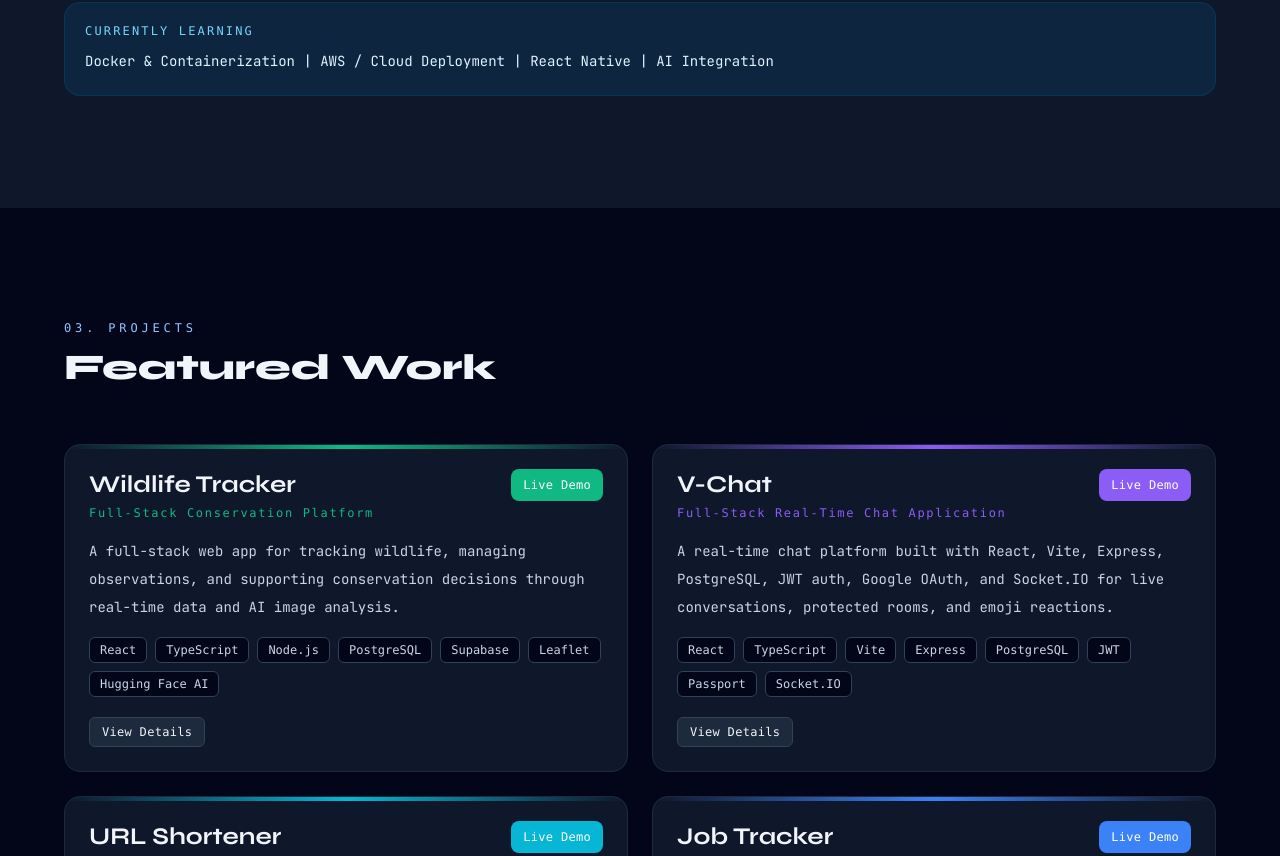
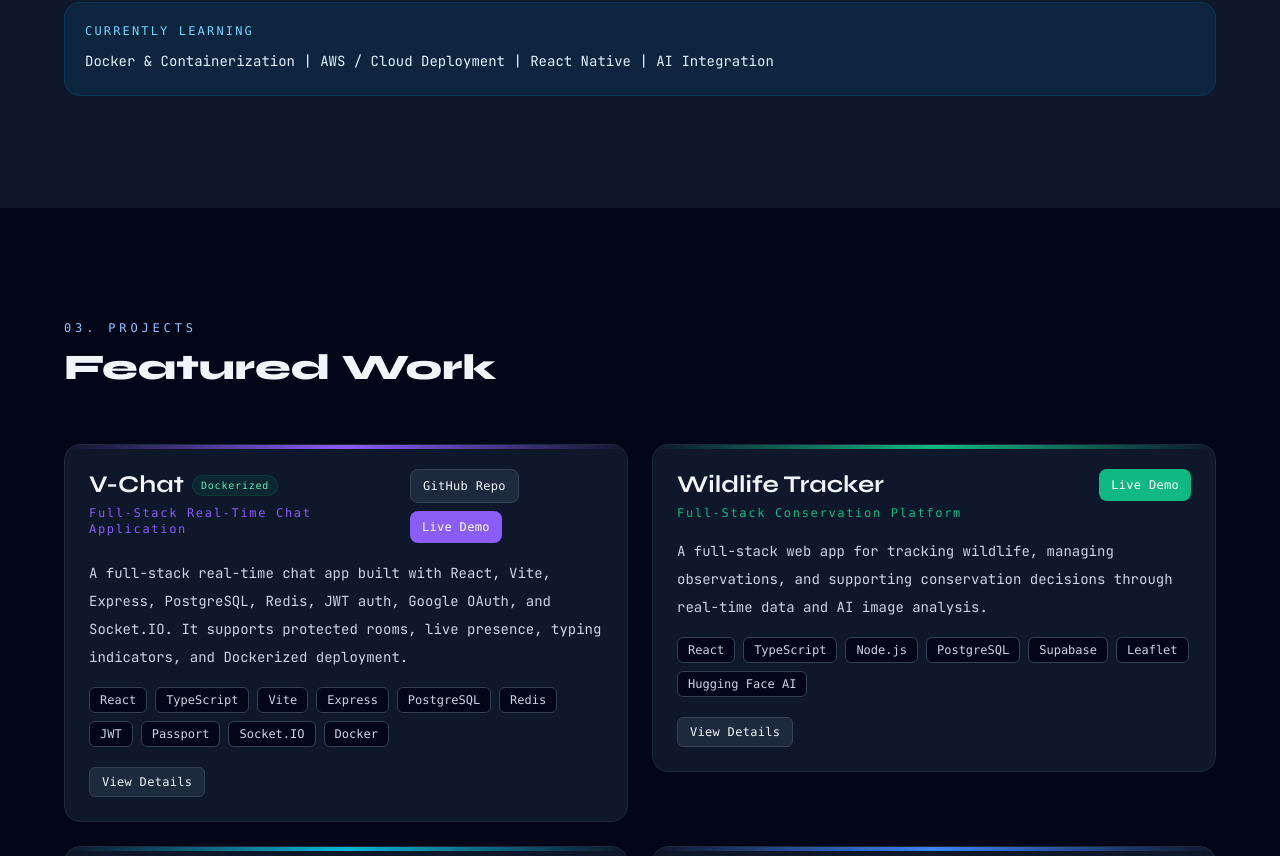
Before and after one commit to Kabzjose/joseph, a React (Vite) app: page / in a window 1280 px wide. Shown: the part 1944-2800 px from the top of the page. Built offline with nearby package versions, Linux system fonts and the light colour scheme.

Commit message:
updated portfolio

```diff
--- a/src/components/Projects.jsx
+++ b/src/components/Projects.jsx
@@ -18,6 +18,7 @@ export default function Projects() {
         <div className="grid gap-6 md:grid-cols-2">
           {PROJECTS.map((project, index) => {
             const isOpen = index === activeIndex;
+            const isDockerized = project.tech.includes("Docker");
 
             return (
               <FadeIn key={project.title} delay={index * 0.08}>
@@ -32,11 +33,29 @@ export default function Projects() {
 
                   <div className="flex items-start justify-between gap-4">
                     <div>
+                      <div className="flex flex-wrap items-center gap-2">
                         <h3 className="font-[Syne] text-2xl font-bold text-slate-900 dark:text-slate-100">{project.title}</h3>
+                        {isDockerized && (
+                          <span className="rounded-full border border-emerald-300 bg-emerald-100 px-2 py-0.5 font-mono text-[10px] tracking-[0.08em] text-emerald-800 dark:border-emerald-900/50 dark:bg-emerald-500/10 dark:text-emerald-300">
+                            Dockerized
+                          </span>
+                        )}
+                      </div>
                       <p className="mt-1 font-mono text-xs tracking-[0.14em]" style={{ color: project.color }}>
                         {project.tagline}
                       </p>
                     </div>
+                    <div className="flex flex-wrap items-center gap-2">
+                      {project.repo && (
+                        <a
+                          href={project.repo}
+                          target="_blank"
+                          rel="noreferrer"
+                          className="rounded-lg border border-slate-300 bg-white px-3 py-2 font-mono text-xs tracking-wide text-slate-800 transition hover:border-slate-400 hover:bg-slate-50 dark:border-slate-700 dark:bg-slate-800 dark:text-slate-100 dark:hover:bg-slate-700"
+                        >
+                          GitHub Repo
+                        </a>
+                      )}
                       <a
                         href={project.live}
                         target="_blank"
@@ -46,6 +65,7 @@ export default function Projects() {
                       >
                         Live Demo
                       </a>
+                    </div>
                   </div>
 
                   <p className="mt-4 text-sm leading-7 text-slate-800 dark:text-slate-300">{project.description}</p>
--- a/src/data/portfolioData.js
+++ b/src/data/portfolioData.js
@@ -2,14 +2,27 @@ export const NAV_LINKS = ["About", "Skills", "Projects", "Experience", "Contact"
 
 export const SKILLS = {
   Frontend: ["React", "TypeScript", "Vite", "Tailwind CSS","Bootstrap", "React Router", "HTML5", "CSS3"],
-  Backend: ["Node.js", "Express.js", "REST APIs", "JWT Auth", "Nodemailer", "Bcrypt", "Joi"],
-  Databases: ["PostgreSQL", "MongoDB", "Supabase", "Neon DB", "SQL"],
+  Backend: ["Node.js", "Express.js", "REST APIs", "JWT Auth", "Passport", "Nodemailer", "Bcrypt", "Joi"],
+  Databases: ["PostgreSQL", "Redis", "MongoDB", "Supabase", "Neon DB", "SQL"],
   "Tools & Platforms": ["Git", "GitHub", "Linux", "Docker", "Vercel", "Render", "AWS","Postman"],
   "UI/UX": ["Figma", "Responsive Design", "AOS Animations", "Component Design"],
 };
 
 export const PROJECTS = [
+
   {
+    title: "V-Chat",
+    tagline: "Full-Stack Real-Time Chat Application",
+    description:
+      "A full-stack real-time chat app built with React, Vite, Express, PostgreSQL, Redis, JWT auth, Google OAuth, and Socket.IO. It supports protected rooms, live presence, typing indicators, and Dockerized deployment.",
+    tech: ["React", "TypeScript", "Vite", "Express", "PostgreSQL", "Redis", "JWT", "Passport", "Socket.IO", "Docker"],
+    live: "https://v-chat-smoky.vercel.app/",
+    api: "https://v-chat-l3gp.onrender.com/",
+    repo: "https://github.com/kabzjose/v-chat",
+    features: ["JWT Authentication", "Google OAuth + Passport Sessions", "Real-time Messaging", "Typing + Presence Indicators", "Password-Protected Rooms", "Dockerized Setup"],
+    color: "#8b5cf6",
+  },
+    {
     title: "Wildlife Tracker",
     tagline: "Full-Stack Conservation Platform",
     description:
@@ -19,17 +32,6 @@ export const PROJECTS = [
     api: "https://wildlife-tracker-qrv6.onrender.com",
     features: ["AI Image Analysis", "Interactive Maps", "Role-Based Access", "Admin Dashboard", "Real-time Tracking"],
     color: "#10b981",
-  },
-  {
-    title: "V-Chat",
-    tagline: "Full-Stack Real-Time Chat Application",
-    description:
-      "A real-time chat platform built with React, Vite, Express, PostgreSQL, JWT auth, Google OAuth, and Socket.IO for live conversations, protected rooms, and emoji reactions.",
-    tech: ["React", "TypeScript", "Vite", "Express", "PostgreSQL", "JWT", "Passport", "Socket.IO"],
-    live: "https://v-chat-smoky.vercel.app/",
-    api: "https://v-chat-l3gp.onrender.com/",
-    features: ["JWT Authentication", "Google OAuth Login", "Real-time Messaging", "Password-Protected Rooms", "Emoji Reactions"],
-    color: "#8b5cf6",
   },
     {
     title: "URL Shortener",
```
Lines whose indentation alone changed are shown as unchanged.
